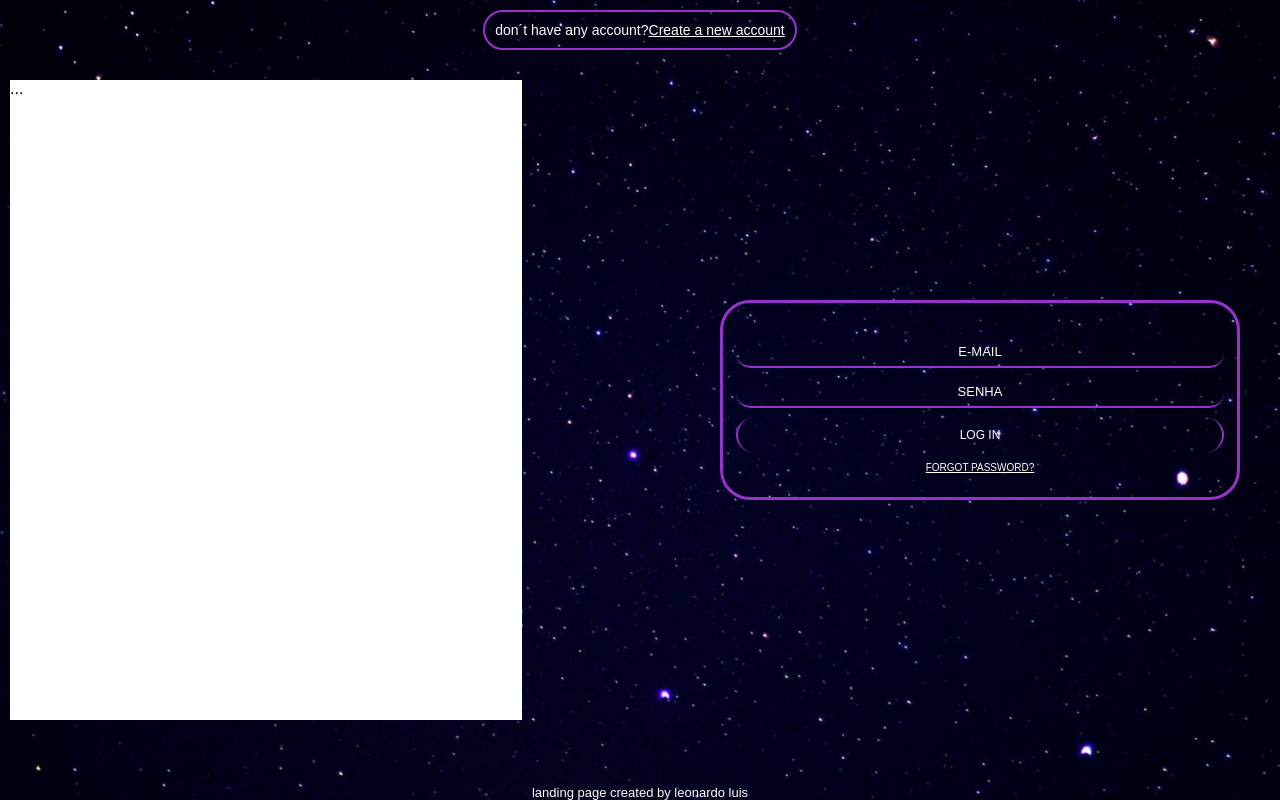
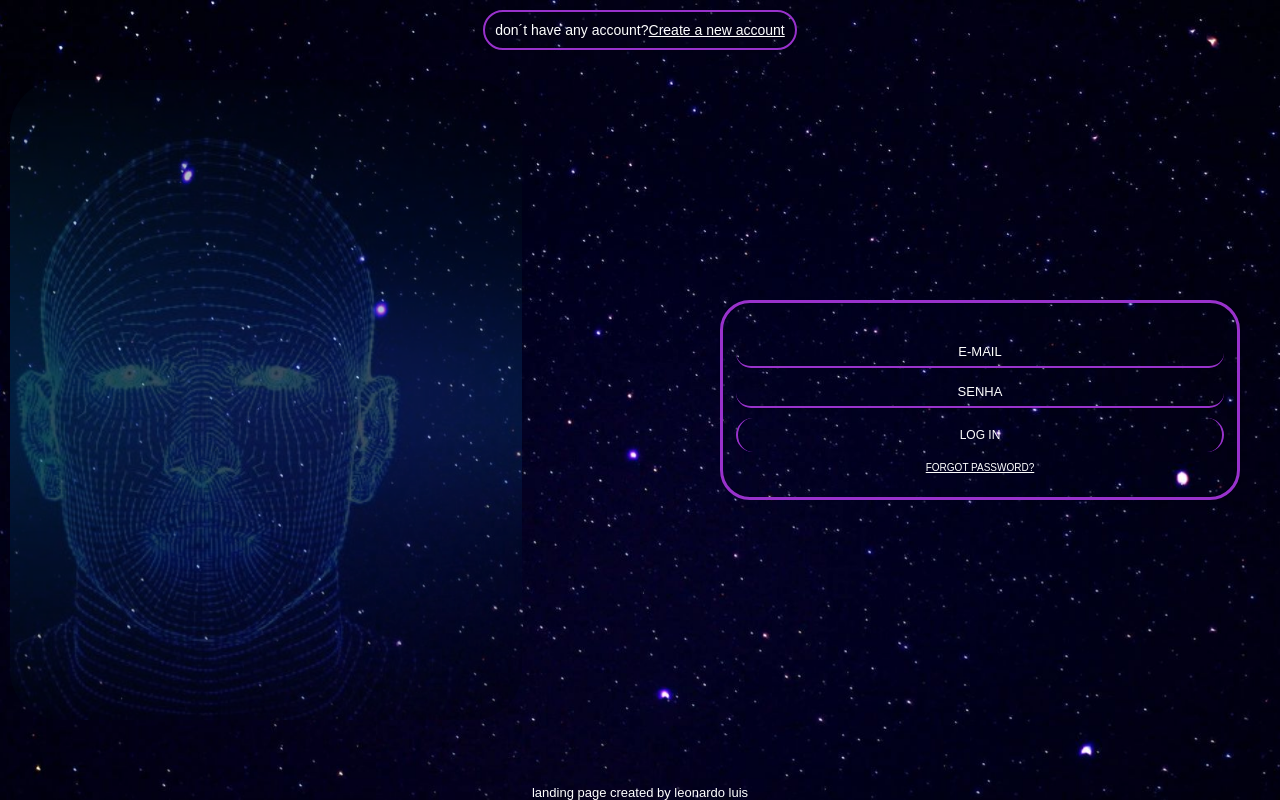
Before and after one commit to benevidesleo/site-leo, a plain HTML site: page index.html in a window 1280 px wide. Drawn offline with Linux system fonts and the light colour scheme.

Commit message:
adicionando a foto

```diff
--- a/css/style.css
+++ b/css/style.css
@@ -70,6 +70,12 @@ section {
 
 .image{
     background-color: #fff;
+    background: url("/images/inteligencia.jpeg");
+    background-position: center;
+    background-size: cover;
+    opacity: 0.3;
+    border: none;
+    border-radius: 50px;
     width: 40%;
     margin-left: 10px;
     height: 100%;
```
Also changed, not shown: images/inteligencia.jpeg (added).
